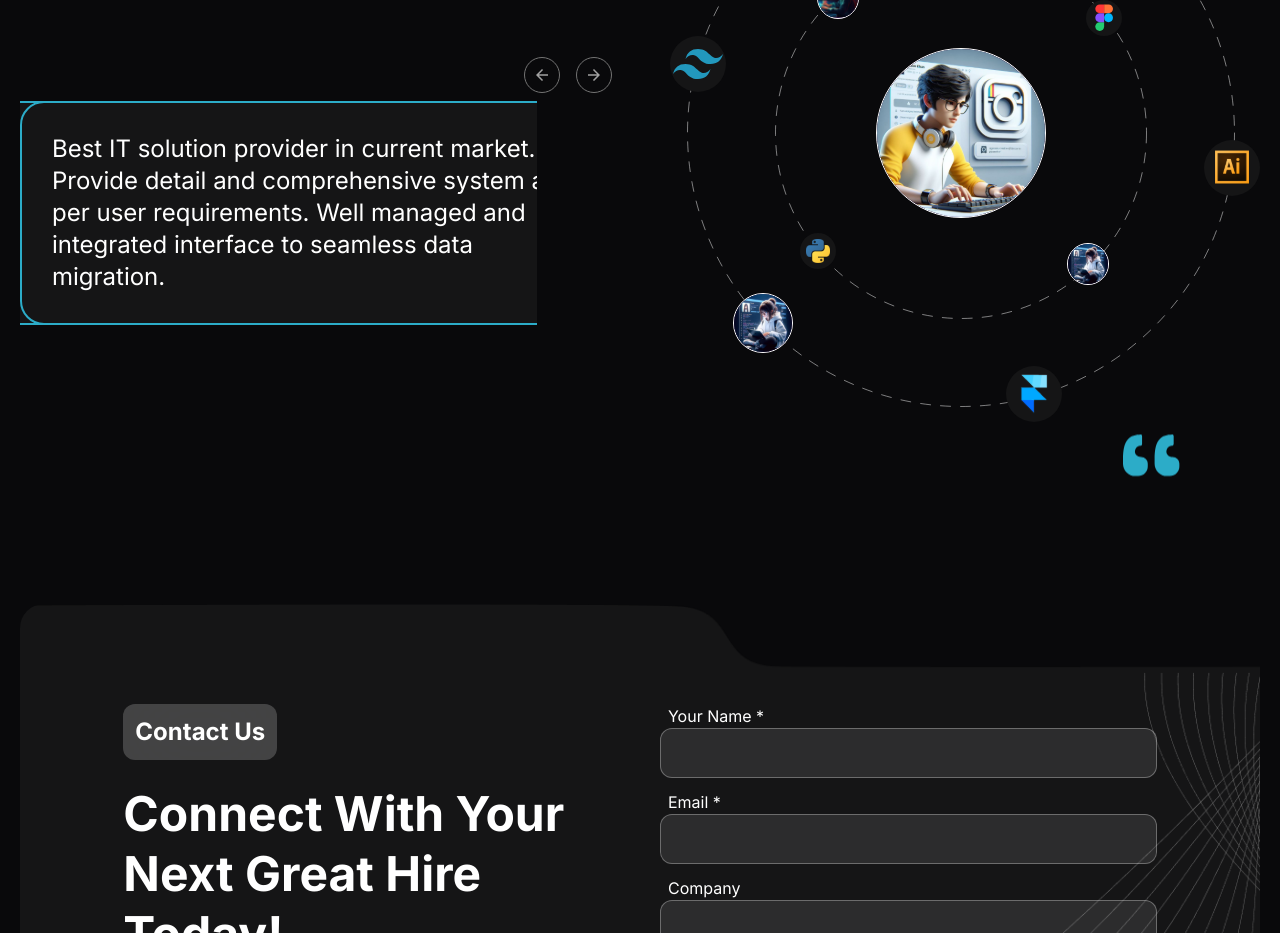
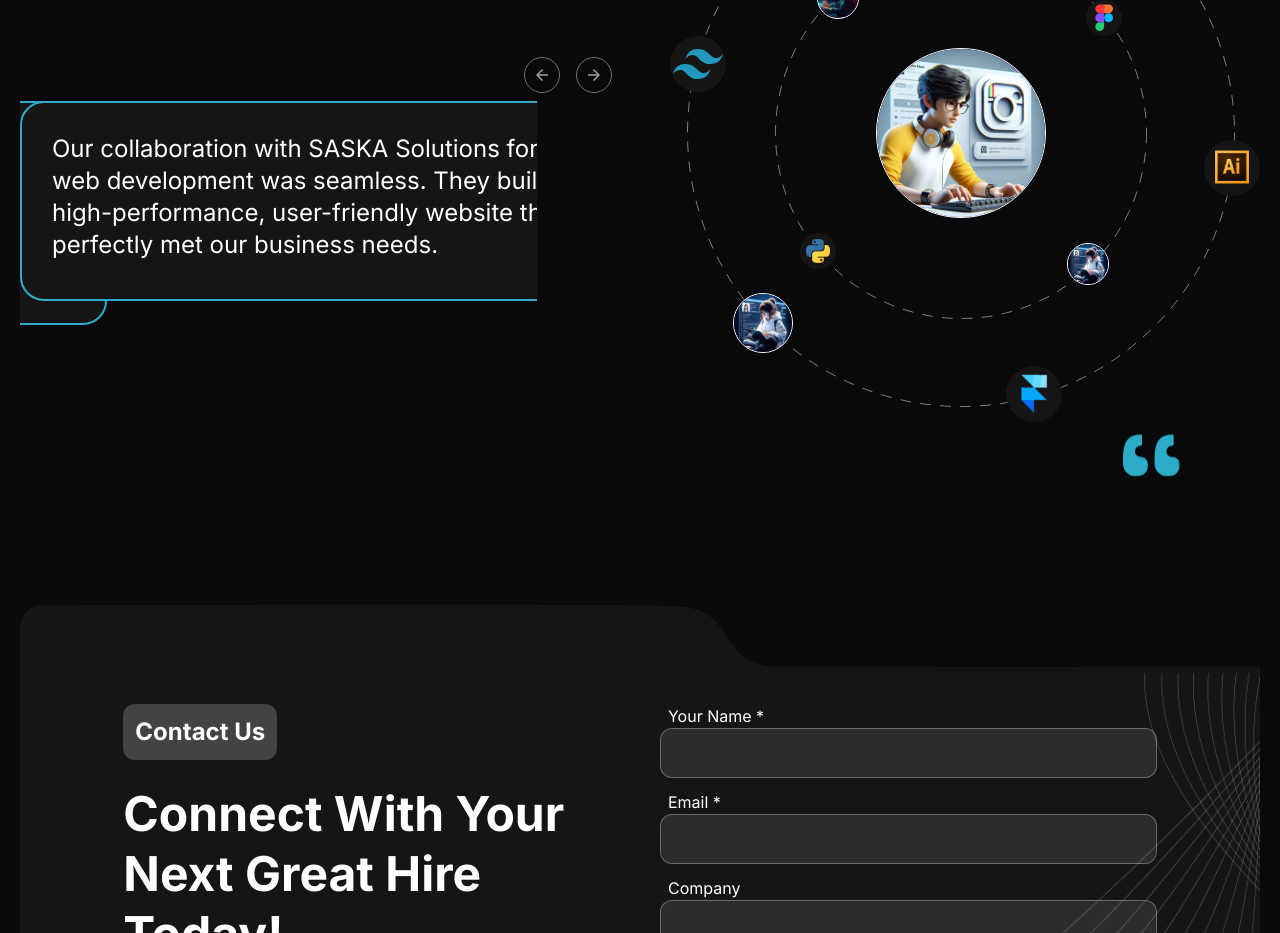
Before and after one commit to AbdulHannan242001/saska-redesign, a React (Vite) app: page / in a window 1280 px wide. Shown: the part 3920-4853 px from the top of the page. Built offline with nearby package versions, Linux system fonts and the light colour scheme.

Commit message:
Testimonials added

```diff
--- a/src/components/Swiper.jsx
+++ b/src/components/Swiper.jsx
@@ -34,8 +34,8 @@ const SwiperSlider = () => {
 
   const testimonials = [
     "Best IT solution provider in current market. Provide detail and comprehensive system as per user requirements. Well managed and integrated interface to seamless data migration.",
-    "Best IT solution provider in current market. Provide detail and comprehensive system as per user requirements. Well managed and integrated interface to seamless data migration.",
-    "Best IT solution provider in current market. Provide detail and comprehensive system as per user requirements. Well managed and integrated interface to seamless data migration.",
+    "Our collaboration with SASKA Solutions for web development was seamless. They built a high-performance, user-friendly website that perfectly met our business needs.",
+    "Thanks to SASKA Solutions' expertise in UI/UX design, our digital platform is now more user-friendly and engaging. This has significantly enhanced customer satisfaction and retention.",
   ];
 
   return (
```
